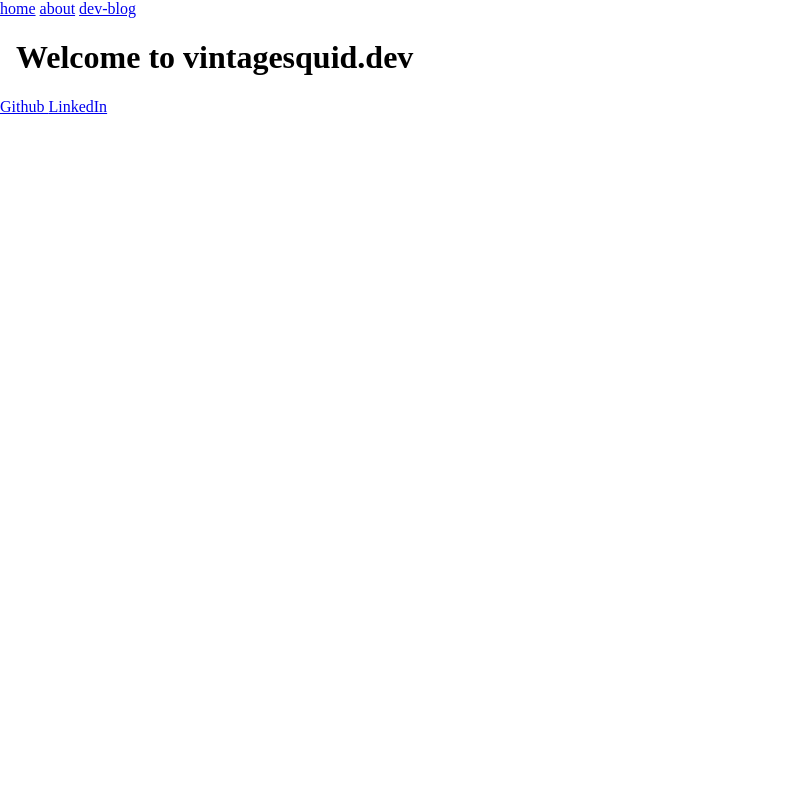
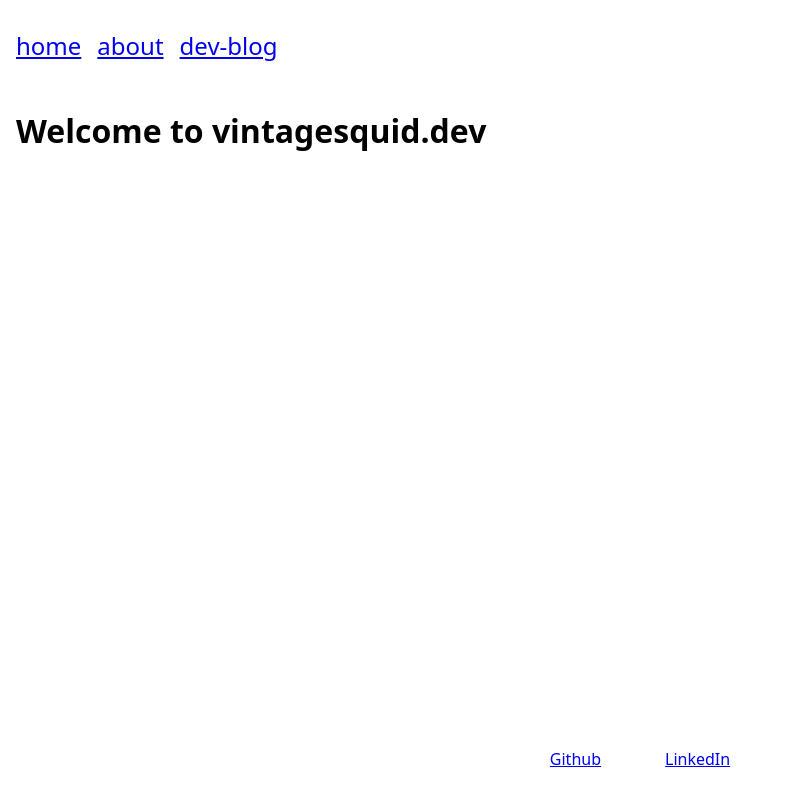
Before and after one commit to vintagesquid/vintagesquid-dev, an Astro site: page / in a window 1280 px wide. Shown: the whole page, without its empty margins (0-792 px from the left). Built offline with nearby package versions, Linux system fonts and the light colour scheme; Astro itself is replaced by a stand-in of ours.

Commit message:
feat: implement basic layout

```diff
--- a/src/components/Footer.astro
+++ b/src/components/Footer.astro
@@ -3,11 +3,17 @@ import Social from './Social.astro';
 ---
 
 <footer>
-  <Social href='https://github.com/vintagesquid'>
-    Github
-  </Social>
+  <Social href='https://github.com/vintagesquid'>Github</Social>
 
-  <Social href='https://www.linkedin.com/in/b%C3%A1lint-ducsai-468a9a230/'>
-    LinkedIn
-  </Social>
+  <Social href='https://www.linkedin.com/in/b%C3%A1lint-ducsai-468a9a230/'>LinkedIn</Social>
 </footer>
+
+<style>
+  footer {
+    display: flex;
+    flex-wrap: wrap;
+    justify-content: center;
+    gap: 4rem;
+    padding: 2rem;
+  }
+</style>
--- a/src/components/Navigation.astro
+++ b/src/components/Navigation.astro
@@ -1,6 +1,19 @@
----
----
+<nav>
+  <ul>
+    <li><a href='/'>home</a></li>
+    <li><a href='/about'>about</a></li>
+    <li><a href='/blog'>dev-blog</a></li>
+  </ul>
+</nav>
 
-<a href="/">home</a>
-<a href="/about">about</a>
-<a href="/blog">dev-blog</a>
+<style>
+  ul {
+    display: flex;
+    padding: 1rem;
+    gap: 1rem;
+  }
+
+  a {
+    font-size: 1.5rem;
+  }
+</style>
--- a/src/layouts/Layout.astro
+++ b/src/layouts/Layout.astro
@@ -1,6 +1,7 @@
 ---
 import Footer from '../components/Footer.astro';
 import Navigation from '../components/Navigation.astro';
+import '../styles/preflight.css';
 ---
 
 <!doctype html>
@@ -12,6 +13,7 @@ import Navigation from '../components/Navigation.astro';
     <meta name='generator' content={Astro.generator} />
     <title>vintagesquid.dev</title>
   </head>
+
   <body>
     <Navigation />
     <main>
@@ -24,12 +26,18 @@ import Navigation from '../components/Navigation.astro';
 <style>
   html,
   body {
-    margin: 0;
     width: 100%;
     height: 100%;
+    min-height: 100vh;
+  }
+
+  body {
+    display: flex;
+    flex-direction: column;
   }
 
   main {
+    flex: 1;
     padding: 0 16px;
   }
 </style>
--- a/src/pages/index.astro
+++ b/src/pages/index.astro
@@ -1,9 +1,6 @@
 ---
 import Welcome from '../components/Welcome.astro';
 import Layout from '../layouts/Layout.astro';
-
-// Welcome to Astro! Wondering what to do next? Check out the Astro documentation at https://docs.astro.build
-// Don't want to use any of this? Delete everything in this file, the `assets`, `components`, and `layouts` directories, and start fresh.
 ---
 
 <Layout>
```
